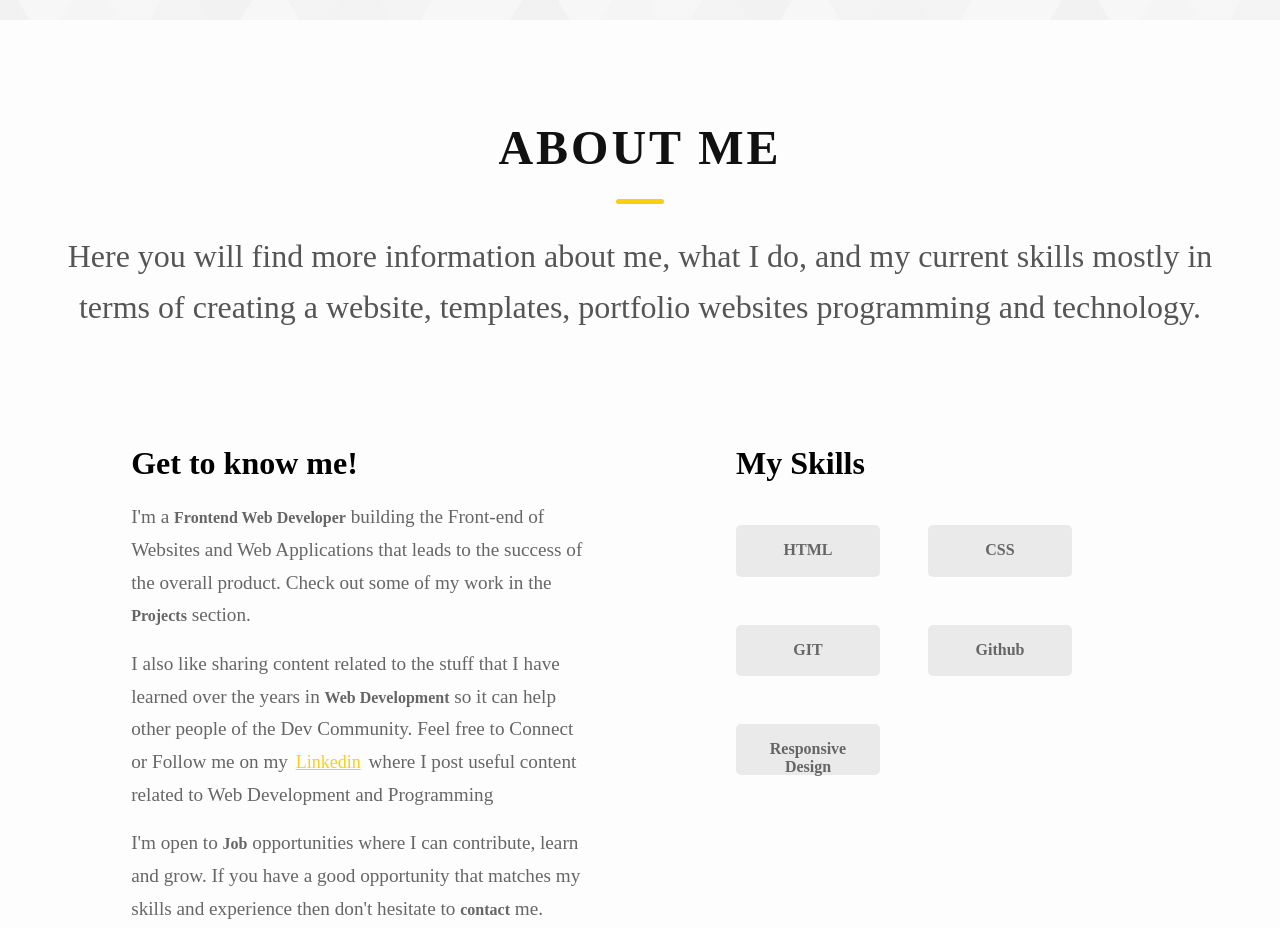
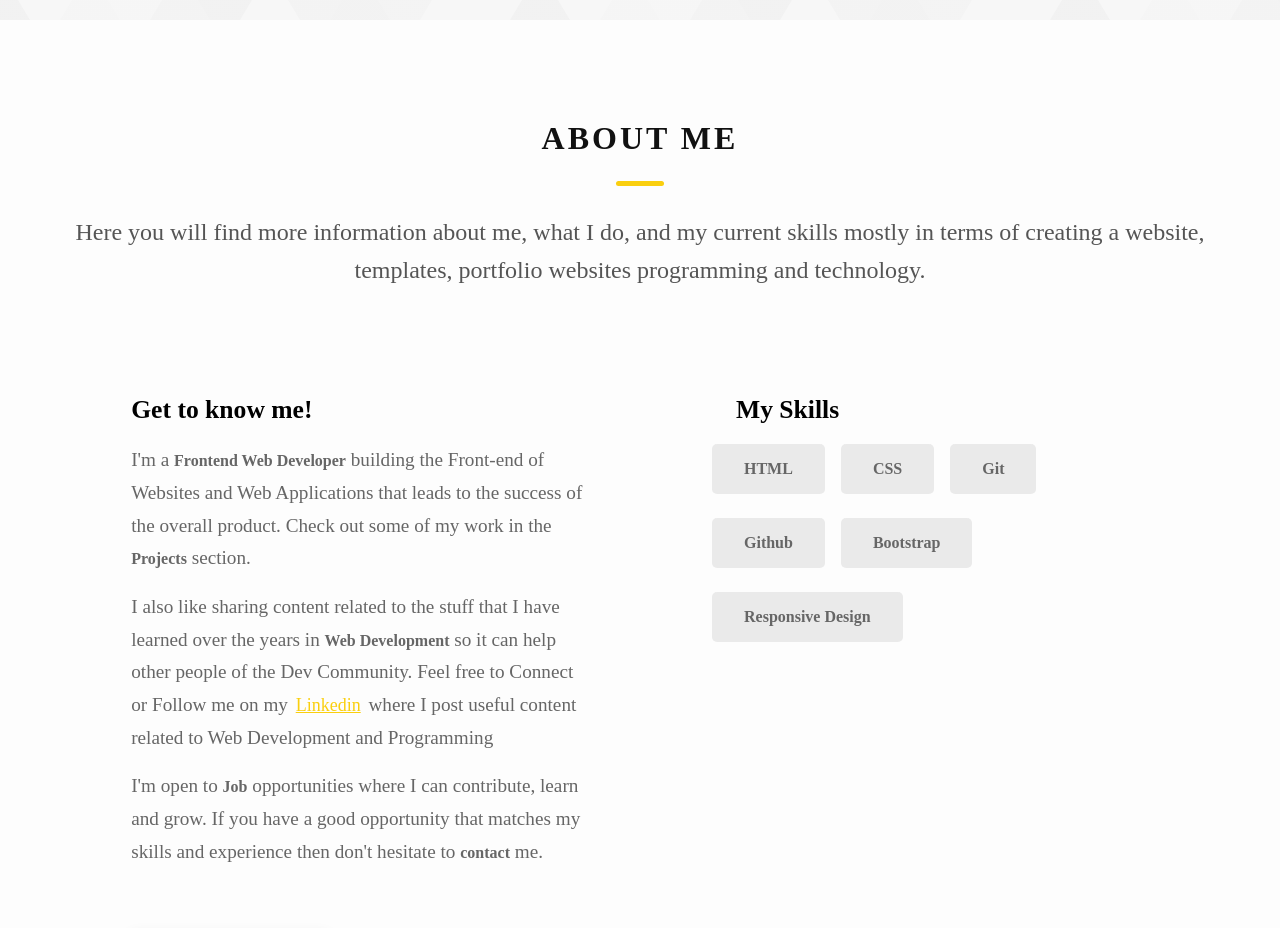
Before and after one commit to Suneha007/portfolio, a plain HTML site: page index.html in a window 1280 px wide. Shown: the part 780-1708 px from the top of the page. Drawn offline with Linux system fonts and the light colour scheme.

Commit message:
about me fixed

```diff
--- a/index.html
+++ b/index.html
@@ -117,17 +117,17 @@
               <strong>contact</strong> me.
             </p>
           </div>
-          <a href="" class="btn btn--med btn--theme dynamicBgClr">Contact</a>
+          <a href="#contact" class="btn btn--med btn--theme dynamicBgClr">Contact</a>
         </div>
         <div class="about__content-skills">
           <h3 class="about__content-skills">My Skills</h3>
           <div class="skills">
             <div class="skills__skill">HTML</div>
             <div class="skills__skill">CSS</div>
-            <div class="skills__skill">GIT</div>
+            <div class="skills__skill">Git</div>
             <div class="skills__skill">Github</div>
+            <div class="skills__skill">Bootstrap</div>
             <div class="skills__skill">Responsive Design</div>
-
           </div>
         </div>
       </div>
--- a/portfolio.css
+++ b/portfolio.css
@@ -326,7 +326,7 @@ h2 {
 
 .heading-sec__main {
     display: block;
-    font-size: 3rem;
+    font-size: 2rem;
     text-transform: uppercase;
     letter-spacing: 1px;
     letter-spacing: 3px;
@@ -357,14 +357,14 @@ h2 {
 
 .about__content-skills {
     font-weight: 900;
-    font-size: 2rem;
+    font-size: 1.6rem;
     margin-bottom: 1.2rem;
     margin-left: 1.5rem;
 }
 
 .about__content-info {
     font-weight: 900;
-    font-size: 2rem;
+    font-size: 1.6rem;
     margin-bottom: 1.2rem;
     margin-left: 0rem;
 }
@@ -443,17 +443,13 @@ a {
 
 .skills__skill {
     padding: 1rem 2rem;
-    width: 5rem;
-    height: 1.2rem;
     margin-bottom: 1.5rem;
-    margin-right: 1.5rem;
-    margin-top: 1.5rem;
-    margin-left: 1.5rem;
+    margin-right: 1rem;
     background: rgba(153, 153, 153, .2);
     border-radius: 5px;
-    font-weight: bold;
+    font-weight: 600;
     text-align: center;
-    font-size: medium;
+    font-size: 1rem;
     color: #666;
 }
 
@@ -535,17 +531,6 @@ projects__row-content-title {
 
 heading-sec__sub--lt {
     color: #333;
-}
-
-.heading-sec__sub {
-    display: block;
-    text-align: center;
-    color: #555;
-    font-size: 2rem;
-    font-weight: 500;
-    max-width: 80rem;
-    margin: auto;
-    line-height: 1.6;
 }
 
 contact__form-container {
```
